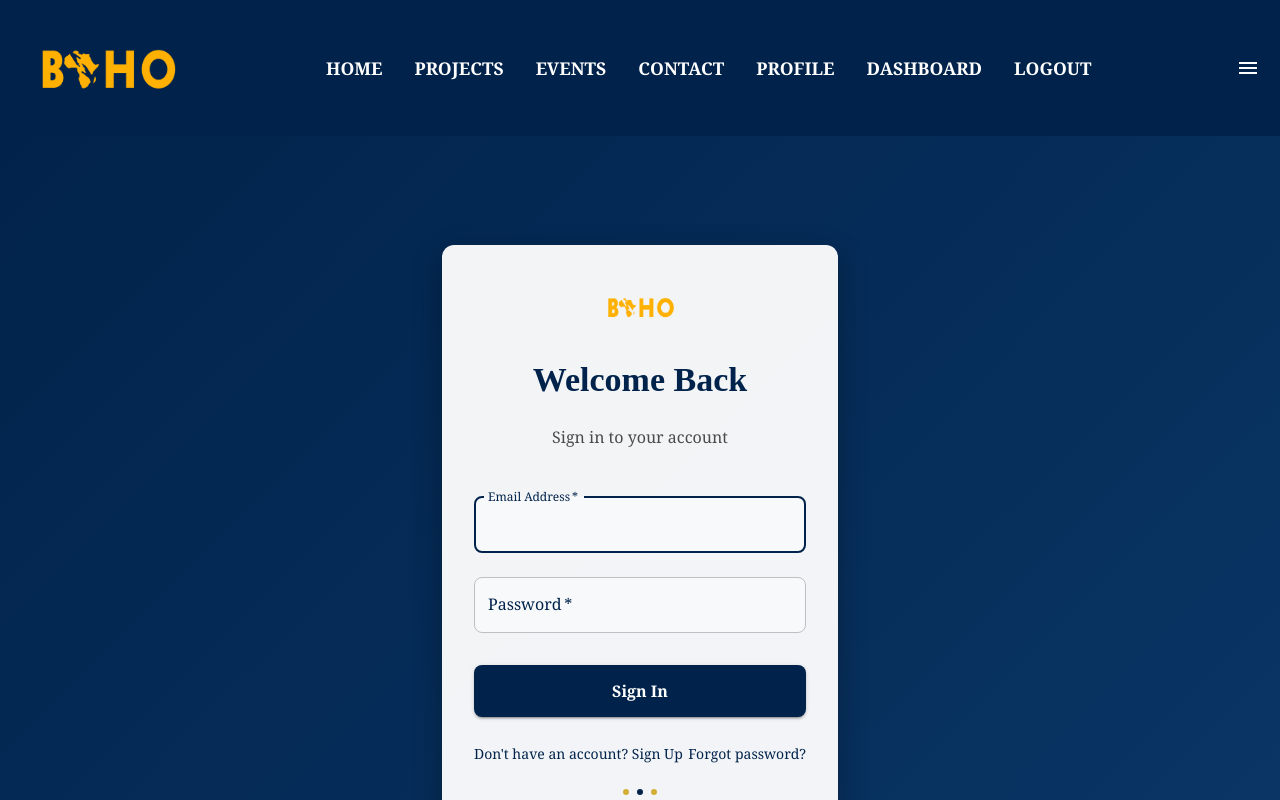
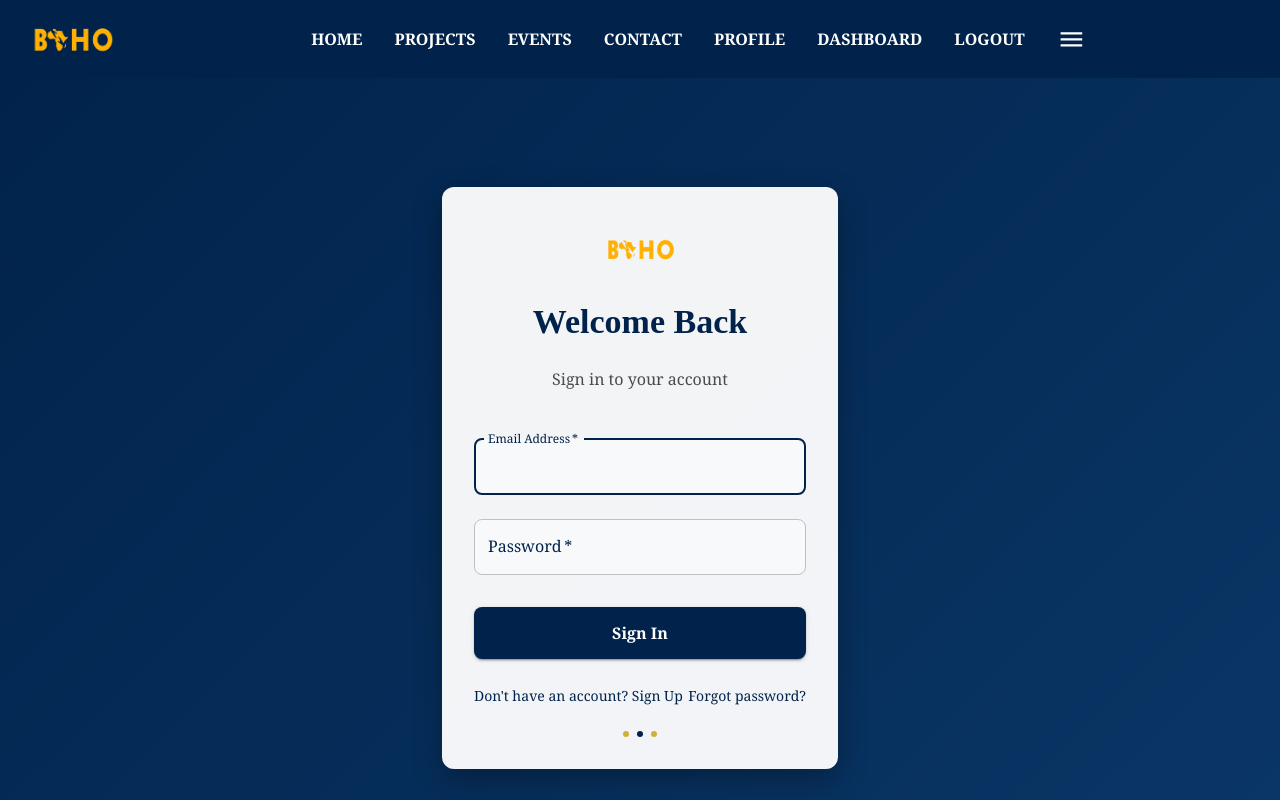
Before and after one commit to Aristote2006/BAHO-PROJECT, a React (Create React App) app in the folder client/: page /login in a window 1280 px wide. Shown: the top 800 px of the page. Built offline with nearby package versions, Linux system fonts and the light colour scheme; sample sign-in values are in the browser's storage.

Commit message:
new changes nav bar

```diff
--- a/client/src/components/Navbar.js
+++ b/client/src/components/Navbar.js
@@ -162,11 +162,11 @@ const Navbar = () => {
       elevation={0}
       sx={{
         backgroundColor: '#01234B', // Brand Primary Color
-        py: 1,
+        py: 0.5,  // Reduced vertical padding
         boxShadow: '0 2px 10px rgba(0,0,0,0.1)',
       }}
     >
-      <Toolbar sx={{ justifyContent: 'space-between' }}>
+      <Toolbar sx={{ justifyContent: 'space-between', minHeight: '60px' }}>
         <Box sx={{ display: 'flex', alignItems: 'center' }}>
           <Link to="/" style={{ display: 'flex', alignItems: 'center', textDecoration: 'none' }}>
             <Box
@@ -174,7 +174,7 @@ const Navbar = () => {
               src="/images/BAHO_BRAND_yellow.png"
               alt="BAHO AFRICA Logo"
               sx={{
-                height: { xs: '70px', sm: '90px', md: '120px' }, // Further increased logo size
+                height: { xs: '50px', sm: '60px', md: '70px' }, // Reduced logo size slightly
                 width: 'auto'
               }}
             />
@@ -182,7 +182,7 @@ const Navbar = () => {
         </Box>
 
         {/* Desktop Navigation */}
-        <Box sx={{ display: { xs: 'none', md: 'flex' }, alignItems: 'center' }}>
+        <Box sx={{ display: { xs: 'none', md: 'flex' }, alignItems: 'center', justifyContent: 'center', flex: 1 }}>
           {desktopNavItems.map((item) => {
             if (item.isExternal) {
               return (
@@ -193,12 +193,12 @@ const Navbar = () => {
                   target="_blank"
                   rel="noopener noreferrer"
                   sx={{
-                    my: 2,
+                    my: 1,
                     color: 'white',
                     display: 'block',
                     mx: 1,
                     fontWeight: 'bold',
-                    fontSize: { xs: '0.9rem', sm: '1rem', md: '1.1rem' },
+                    fontSize: { xs: '0.8rem', sm: '0.9rem', md: '1rem' },
                     '&:hover': {
                       backgroundColor: 'rgba(212, 175, 55, 0.3)', // Soft gold accent
                     }
@@ -214,12 +214,12 @@ const Navbar = () => {
                   component={Link}
                   to={item.path}
                   sx={{
-                    my: 2,
+                    my: 1,
                     color: 'white',
                     display: 'block',
                     mx: 1,
                     fontWeight: 'bold',
-                    fontSize: { xs: '0.9rem', sm: '1rem', md: '1.1rem' },
+                    fontSize: { xs: '0.8rem', sm: '0.9rem', md: '1rem' },
                     '&:hover': {
                       backgroundColor: 'rgba(212, 175, 55, 0.3)', // Soft gold accent
                     }
@@ -237,12 +237,12 @@ const Navbar = () => {
                 component={Link}
                 to="/login"
                 sx={{
-                  my: 2,
+                  my: 1,
                   color: 'white',
                   display: 'block',
                   mx: 1,
                   fontWeight: 'bold',
-                  fontSize: { xs: '0.9rem', sm: '1rem', md: '1.1rem' },
+                  fontSize: { xs: '0.8rem', sm: '0.9rem', md: '1rem' },
                   '&:hover': {
                     backgroundColor: 'rgba(212, 175, 55, 0.3)',
                   }
@@ -254,12 +254,12 @@ const Navbar = () => {
                 component={Link}
                 to="/register"
                 sx={{
-                  my: 2,
+                  my: 1,
                   color: 'white',
                   display: 'block',
                   mx: 1,
                   fontWeight: 'bold',
-                  fontSize: { xs: '0.9rem', sm: '1rem', md: '1.1rem' },
+                  fontSize: { xs: '0.8rem', sm: '0.9rem', md: '1rem' },
                   '&:hover': {
                     backgroundColor: 'rgba(212, 175, 55, 0.3)',
                   }
@@ -274,12 +274,12 @@ const Navbar = () => {
                 component={Link}
                 to="/profile"
                 sx={{
-                  my: 2,
+                  my: 1,
                   color: 'white',
                   display: 'block',
                   mx: 1,
                   fontWeight: 'bold',
-                  fontSize: { xs: '0.9rem', sm: '1rem', md: '1.1rem' },
+                  fontSize: { xs: '0.8rem', sm: '0.9rem', md: '1rem' },
                   '&:hover': {
                     backgroundColor: 'rgba(212, 175, 55, 0.3)',
                   }
@@ -292,12 +292,12 @@ const Navbar = () => {
                   component={Link}
                   to="/admin"
                   sx={{
-                    my: 2,
+                    my: 1,
                     color: 'white',
                     display: 'block',
                     mx: 1,
                     fontWeight: 'bold',
-                    fontSize: { xs: '0.9rem', sm: '1rem', md: '1.1rem' },
+                    fontSize: { xs: '0.8rem', sm: '0.9rem', md: '1rem' },
                     '&:hover': {
                       backgroundColor: 'rgba(212, 175, 55, 0.3)',
                   }
@@ -309,12 +309,12 @@ const Navbar = () => {
               <Button
                 onClick={handleLogout}
                 sx={{
-                  my: 2,
+                  my: 1,
                   color: 'white',
                   display: 'block',
                   mx: 1,
                   fontWeight: 'bold',
-                  fontSize: { xs: '0.9rem', sm: '1rem', md: '1.1rem' },
+                  fontSize: { xs: '0.8rem', sm: '0.9rem', md: '1rem' },
                   '&:hover': {
                     backgroundColor: 'rgba(212, 175, 55, 0.3)',
                   }
@@ -324,18 +324,39 @@ const Navbar = () => {
               </Button>
             </>
           )}
-        </Box>
-
-        {/* Menu Button - Visible on all screen sizes */}
-        <Box sx={{ display: 'flex', alignItems: 'center' }}>
+          {/* Menu Button - Positioned with other nav items */}
           <IconButton
             color="inherit"
             aria-label="open drawer"
             edge="end"
             onClick={handleDrawerToggle}
-            sx={{ color: 'white' }}
+            sx={{
+              color: 'white',
+              ml: 1,
+              '&:hover': {
+                backgroundColor: 'rgba(212, 175, 55, 0.3)',
+              }
+            }}
           >
-            <MenuIcon sx={{ color: 'white' }} />
+            <MenuIcon sx={{ fontSize: '1.8rem', color: 'white' }} />
+          </IconButton>
+        </Box>
+
+        {/* Mobile Menu Button */}
+        <Box sx={{ display: { xs: 'flex', sm: 'flex', md: 'none' }, alignItems: 'center' }}>
+          <IconButton
+            color="inherit"
+            aria-label="open drawer"
+            edge="end"
+            onClick={handleDrawerToggle}
+            sx={{
+              color: 'white',
+              '&:hover': {
+                backgroundColor: 'rgba(212, 175, 55, 0.3)',
+              }
+            }}
+          >
+            <MenuIcon sx={{ fontSize: '1.8rem', color: 'white' }} />
           </IconButton>
         </Box>
       </Toolbar>
```
